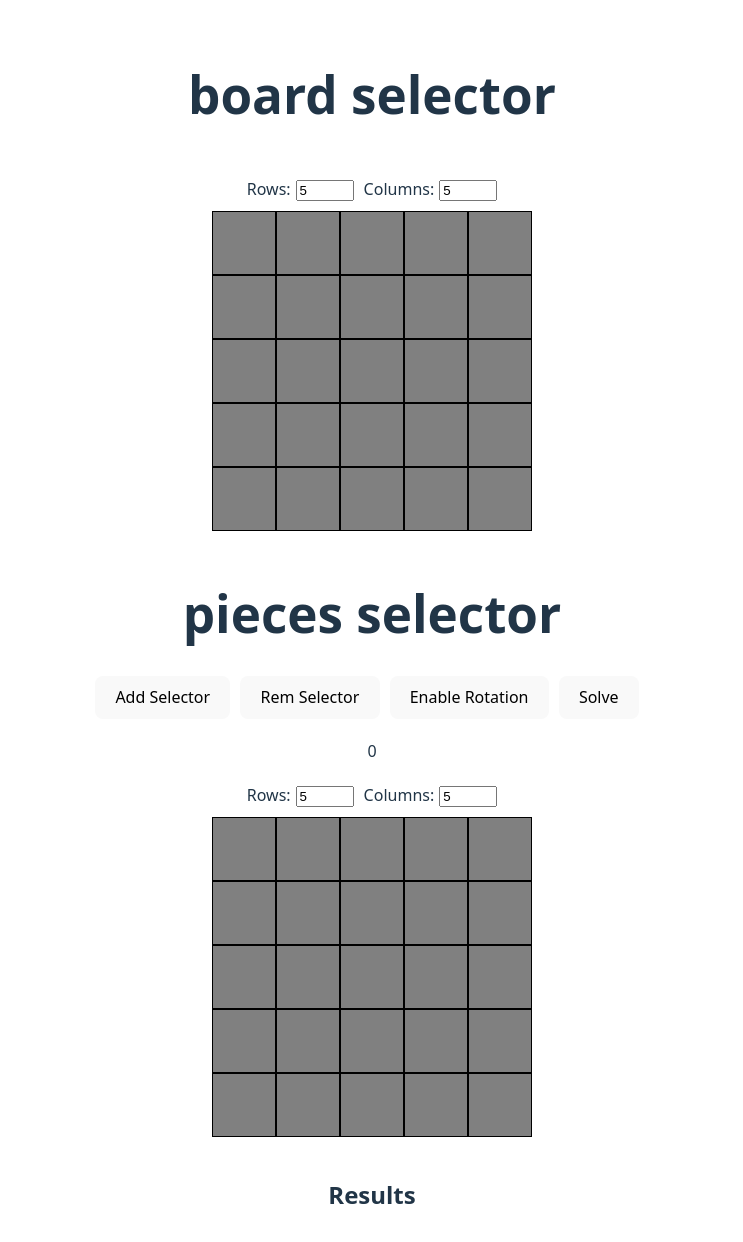
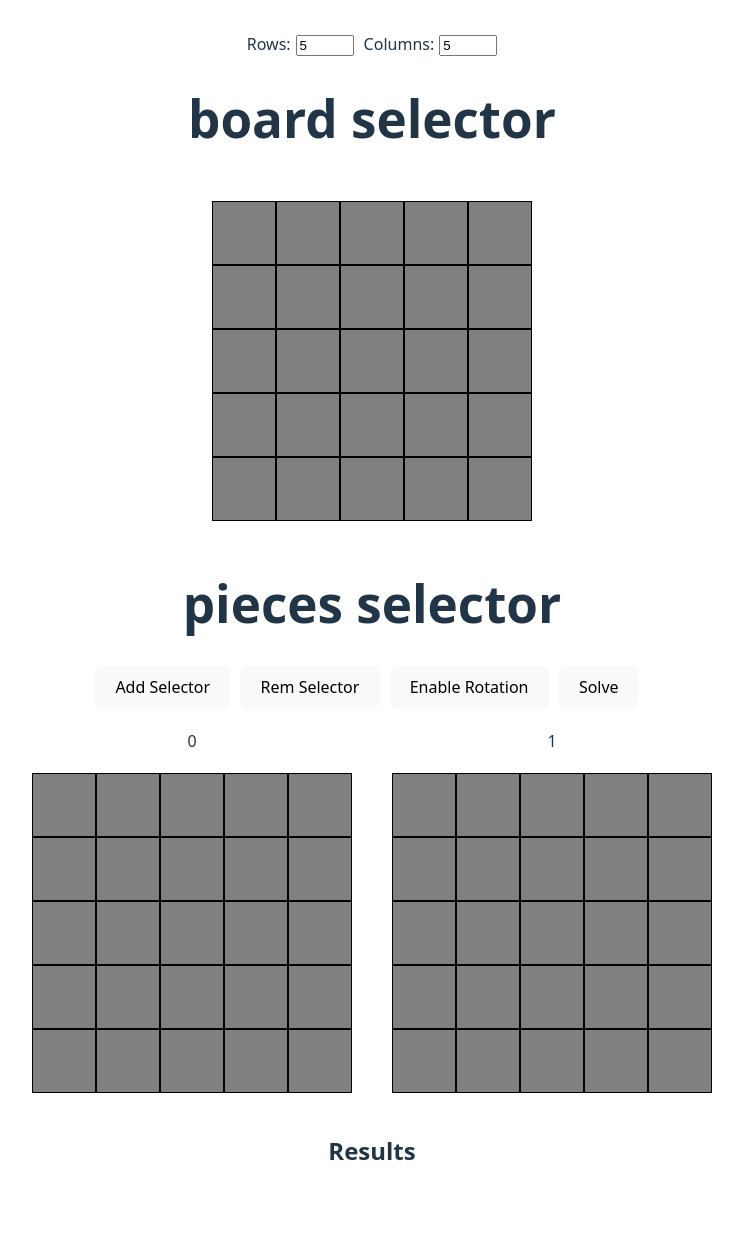
Before and after one commit to F-mM7/tiling-solver, a React (Vite) app: page / in a window 1280 px wide. Shown: the top 1242 px of the page, without its empty margins (268-1011 px from the left). After the commit the page ends 1221 px from the top, so only its background shows below. Built offline with nearby package versions, Linux system fonts and the light colour scheme.

Commit message:
feat: cols,rowsを統一

```diff
--- a/src/App.tsx
+++ b/src/App.tsx
@@ -7,7 +7,7 @@ import { solver } from "./service/solver";
 import { colorSet } from "./service/colorSet";
 
 function App() {
-  const [selectors, setSelectors] = useState<number[]>([0]);
+  const [selectors, setSelectors] = useState<number[]>([0, 1]);
   const [board, setBoard] = useState<number[][]>([]);
   const [pieces, setPieces] = useState<Map<number, number[][]>>(new Map());
   const [results, setResults] = useState<{
@@ -15,6 +15,8 @@ function App() {
     piecesSnapshot: Map<number, number[][]>;
   }>({ dlxResults: [], piecesSnapshot: new Map() });
 
+  const [rows, setRows] = useState(5);
+  const [cols, setCols] = useState(5);
   const colors = colorSet(selectors.length);
 
   const handleBoardSelectorChange = (selectedCells: number[][]) => {
@@ -69,9 +71,46 @@ function App() {
   return (
     <>
       <title>Tiling Solver</title>
+      <div style={{ marginBottom: "10px", textAlign: "center" }}>
+        <label>
+          Rows:
+          <input
+            type="number"
+            value={rows}
+            onChange={(e) => {
+              const newRows = Math.min(
+                99,
+                Math.max(1, parseInt(e.target.value) || 1)
+              );
+              setRows(newRows);
+            }}
+            style={{ width: "50px", marginLeft: "5px", marginRight: "10px" }}
+          />
+        </label>
+        <label>
+          Columns:
+          <input
+            type="number"
+            value={cols}
+            onChange={(e) => {
+              const newCols = Math.min(
+                99,
+                Math.max(1, parseInt(e.target.value) || 1)
+              );
+              setCols(newCols);
+            }}
+            style={{ width: "50px", marginLeft: "5px" }}
+          />
+        </label>
+      </div>
       <div>
         <h1>board selector</h1>
-        <Selector handleSelectorChange={handleBoardSelectorChange}></Selector>
+        <Selector
+          handleSelectorChange={handleBoardSelectorChange}
+          rows={rows}
+          cols={cols}
+          color="white"
+        ></Selector>
       </div>
       <div style={{ marginBottom: "20px", textAlign: "center" }}>
         <h1>pieces selector</h1>
@@ -103,6 +142,8 @@ function App() {
               handleSelectorChange={(selectedCells) =>
                 handlePieceSelectorChange(id, selectedCells)
               }
+              rows={rows}
+              cols={cols}
               color={colors[id]}
             />
           </div>
--- a/src/components/Selector.tsx
+++ b/src/components/Selector.tsx
@@ -3,7 +3,9 @@ import Grid from "./Grid";
 
 interface SelectorProps {
   handleSelectorChange: (selectedCells: number[][]) => void;
-  color?: string;
+  rows: number;
+  cols: number;
+  color: string;
 }
 
 const wrapperHeight = 320;
@@ -11,10 +13,10 @@ const wrapperWidth = 320;
 
 const Selector: React.FC<SelectorProps> = ({
   handleSelectorChange: handleSelectorChange,
-  color = "white",
+  rows,
+  cols,
+  color,
 }) => {
-  const [rows, setRows] = useState(5);
-  const [cols, setCols] = useState(5);
   const [selectedCells, setSelectedCells] = useState<number[][]>([]);
 
   useEffect(() => {
@@ -31,38 +33,6 @@ const Selector: React.FC<SelectorProps> = ({
     <div
       style={{ display: "inline-block", margin: "20px", touchAction: "none" }}
     >
-      <div style={{ marginBottom: "10px", textAlign: "center" }}>
-        <label>
-          Rows:
-          <input
-            type="number"
-            value={rows}
-            onChange={(e) => {
-              const newRows = Math.min(
-                99,
-                Math.max(1, parseInt(e.target.value) || 1)
-              );
-              setRows(newRows);
-            }}
-            style={{ width: "50px", marginLeft: "5px", marginRight: "10px" }}
-          />
-        </label>
-        <label>
-          Columns:
-          <input
-            type="number"
-            value={cols}
-            onChange={(e) => {
-              const newCols = Math.min(
-                99,
-                Math.max(1, parseInt(e.target.value) || 1)
-              );
-              setCols(newCols);
-            }}
-            style={{ width: "50px", marginLeft: "5px" }}
-          />
-        </label>
-      </div>
       <div
         style={{
           height: wrapperHeight,
```
